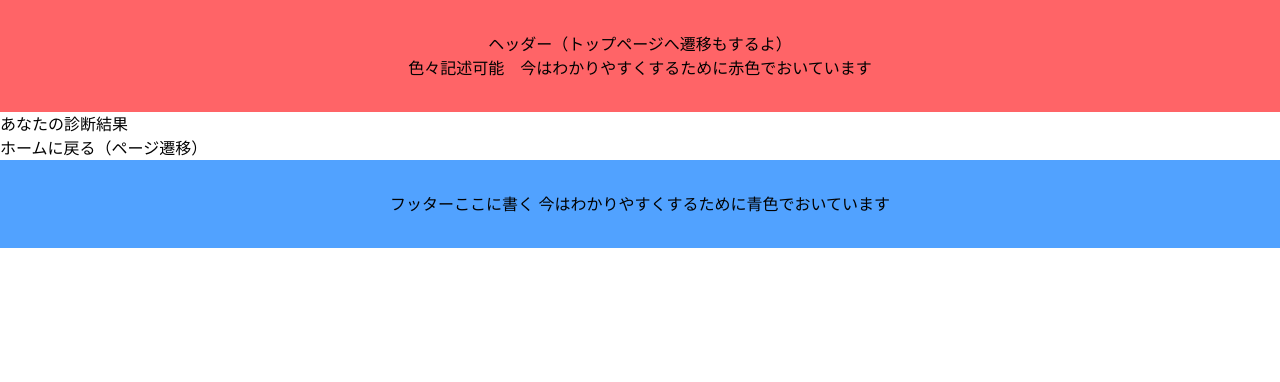
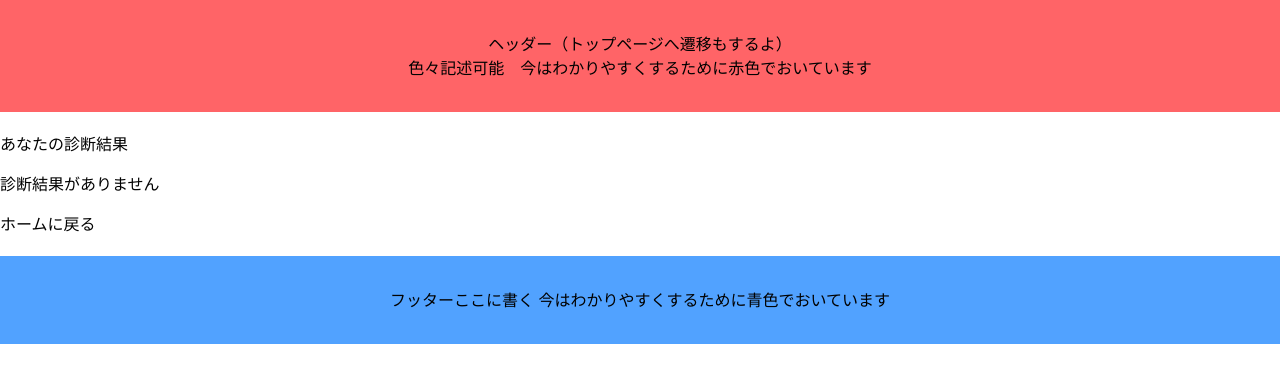
Before and after one commit to funswift/2025swift-C-disaster-prevention, a Next.js app: page /posts/result in a window 1280 px wide. Shown: the top 382 px of the page. Built offline with nearby package versions, Linux system fonts and the light colour scheme.

Commit message:
結果保存・表示実装

```diff
--- a/app/components/RadioQuestion.tsx
+++ b/app/components/RadioQuestion.tsx
@@ -32,6 +32,7 @@ const RadioQuestion = ({ question, options, selectedValue, onValueChange, questi
                         className="form-check-input"
                         type="radio"
                         name={questionName}
+                        id={`${questionName}-${option.value}`}
                         value={option.value}
                         checked={option.value === selectedValue}
                         onChange={changeValue}
--- a/app/posts/question/page.tsx
+++ b/app/posts/question/page.tsx
@@ -7,6 +7,7 @@ import { useRouter } from 'next/navigation'; // ページ遷移のためにイ
 import questionsData from "data/questions.json";
 import RadioQuestion from "@/components/RadioQuestion";
 import CheckboxQuestion from "@/components/CheckboxQuestion";
+import { calculatePreparedness } from "../../../data/calculate";
 
 /* コンポーネント名を Question から QuestionsPage に変更 */
 export default function QuestionsPage() {
@@ -30,6 +31,13 @@ export default function QuestionsPage() {
         // TODO: ここで集めた `answers` を使って診断ロジックを実行する
         // 例えば、診断結果をstateやlocalStorageに保存するなど
 
+        //診断ロジックを実行
+        const result = calculatePreparedness(answers);
+        console.log("診断結果:", result);
+
+        //結果を localStorage に保存（ページ遷移後に取り出す用）
+        localStorage.setItem("disasterResult", result);
+
         /* 診断ボタンが押されたら結果ページに遷移するように変更 */
         router.push('/posts/result');
     };
@@ -47,7 +55,7 @@ export default function QuestionsPage() {
                             key={question.id}
                             question={question.text}
                             options={question.options}
-                            questionName={question.name}
+                            questionName={question.id}
                             selectedValue={(answers[question.id] as string) || ''}
                             onValueChange={(value) => answerUpdate(question.id, value)}
                         />
--- a/app/posts/result/page.tsx
+++ b/app/posts/result/page.tsx
@@ -1,10 +1,31 @@
+"use client";
+
+import React, { useEffect, useState } from "react";
+
 export default function Result() {
+  const [result, setResult] = useState<string>("");
+
+  useEffect(() => {
+    // localStorage から診断結果を取得
+    const storedResult = localStorage.getItem("disasterResult");
+    if (storedResult) {
+      setResult(storedResult);
+    }
+  }, []);
+
   return (
-  <>
-    <h1>あなたの診断結果</h1>
-  <h2>
-    <a href="/">ホームに戻る（ページ遷移）</a>
-  </h2>
-  </>
+    <div className="container py-5">
+      <h1 className="mb-4">あなたの診断結果</h1>
+
+      {result ? (
+        <h2 className="mb-4">{result}</h2>
+      ) : (
+        <h2 className="mb-4">診断結果がありません</h2>
+      )}
+
+      <a href="/" className="btn btn-secondary">
+        ホームに戻る
+      </a>
+    </div>
   );
 }
--- /dev/null
+++ b/data/calculate.ts
@@ -0,0 +1,35 @@
+"use client";
+import type { Question } from "data/questions";
+
+export type Answers = Record<string, string | string[]>;
+
+export function calculatePreparedness(answers: Answers): string {
+  let yesCount = 0;
+
+  ["contact-method", "gathering-place", "document-storage", "evacuation-route"].forEach((key) => {
+    if (answers[key] === "yes") yesCount++;
+    console.log(`yes とカウントされました。現在の yesCount: ${yesCount}`);
+  });
+
+  const stockpile = Array.isArray(answers["stockpile-items"])
+    ? answers["stockpile-items"].length
+    : 0;
+
+if (answers["q1"] === "no") {
+return "q1 がno　いざというときに連絡つかないタイプ";
+}
+else if (answers["q2"] === "no") {
+return "q2 がno　大切なものなくす";
+}
+else if (answers["q3"] === "no") {
+return "q3 がnoのタイプ";
+}
+else if (answers["q4"] === "no") {
+return "q4 がno　避難場所わからないタイプ";
+}
+else if (stockpile <= 3) {
+    return "備蓄少なめタイプ"
+}else{
+    return "パーフェクトです素晴らしい"
+}
+}
```
Also changed, not shown: data/questions.ts (added).
